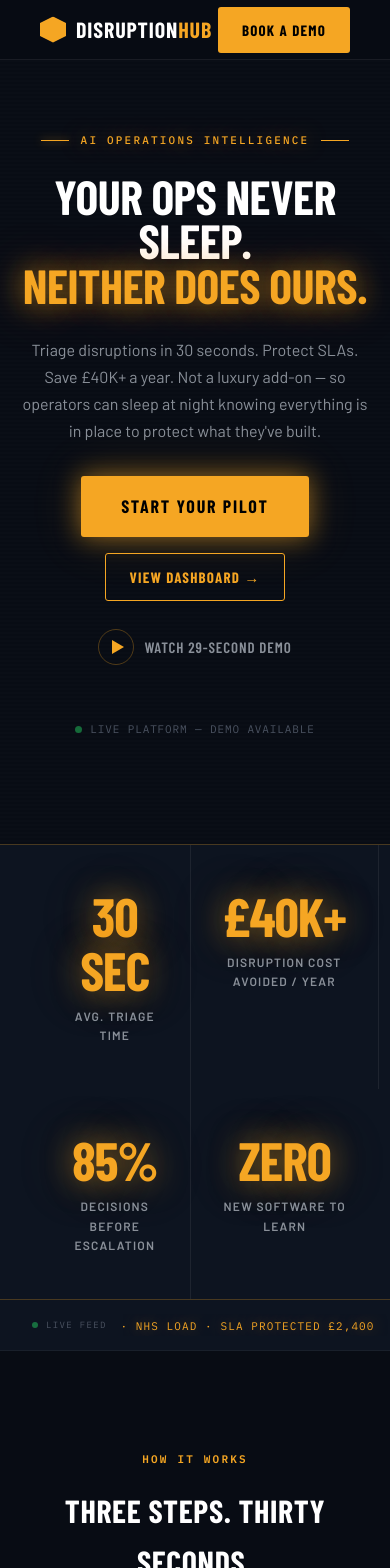
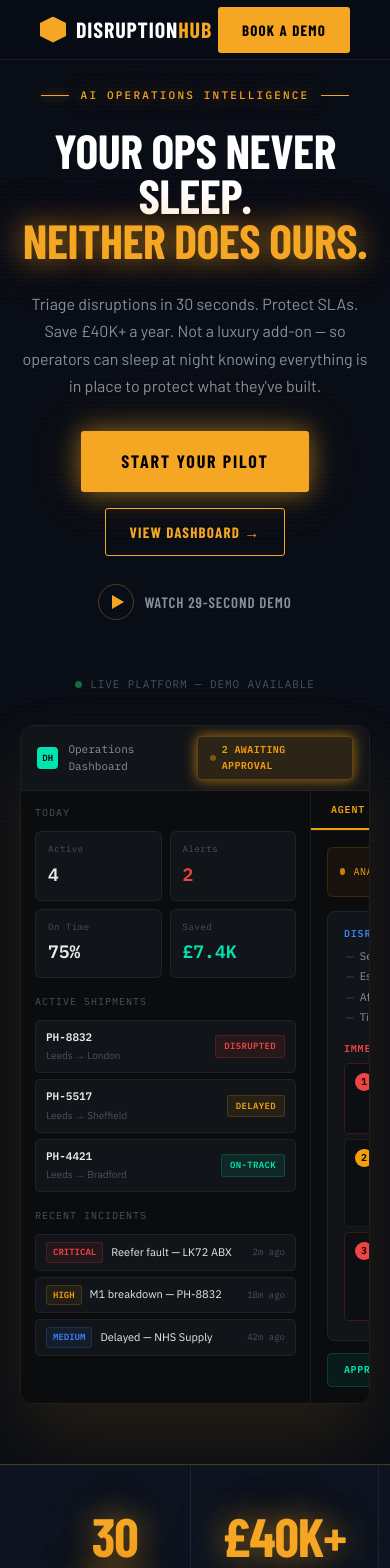
Before and after one commit to waterwellproject8-star/disruption-hub, a Next.js app: page / in a window 390 px wide. Shown: the top 1568 px of the page. Built offline with nearby package versions, Linux system fonts and the light colour scheme; a web font is replaced by a local one.

Commit message:
page.js: embed DashboardPreview in hero section — two-column flex layout with 3D perspective transform, mobile-responsive column stacking at 768px

```diff
--- a/app/page.js
+++ b/app/page.js
@@ -1,6 +1,7 @@
 'use client'
 import { useState } from 'react'
 import Link from 'next/link'
+import DashboardPreview from '@/components/DashboardPreview'
 
 // ── DESIGN TOKENS ─────────────────────────────────────────────────────────────
 const T = {
@@ -123,10 +124,12 @@ export default function HomePage() {
           .hero-truck-bg { display: none !important; }
           .hero-overlay { display: none !important; }
           .hero-glow { display: none !important; }
+          .hero-columns { flex-direction: column !important; gap: 32px !important; }
           .hero-content { text-align: center; max-width: 100% !important; }
           .hero-sub { margin: 0 auto 32px !important; font-size: 16px !important; }
           .hero-ctas { justify-content: center; flex-direction: column; align-items: center; }
           .hero-badge { justify-content: center; }
+          .hero-dashboard { max-width: 100% !important; transform: none !important; }
         }
         @media (max-width: 640px) {
           .founder-card { grid-template-columns: 80px 1fr !important; column-gap: 16px !important; padding: 28px 20px !important; }
@@ -193,7 +196,8 @@ export default function HomePage() {
           background: 'radial-gradient(ellipse 50% 60% at 20% 55%, rgba(245,166,35,0.07) 0%, transparent 70%)',
         }} />
 
-        <div className="hero-content" style={{ position: 'relative', zIndex: 2, maxWidth: 720 }}>
+        <div className="hero-columns" style={{ position: 'relative', zIndex: 2, display: 'flex', alignItems: 'center', gap: 48, width: '100%' }}>
+        <div className="hero-content" style={{ maxWidth: 720, flexShrink: 0 }}>
           {/* Label */}
           <div style={{
             fontFamily: FF.mono, fontSize: 11, fontWeight: 500,
@@ -290,6 +294,16 @@ export default function HomePage() {
               LIVE PLATFORM — DEMO AVAILABLE
             </span>
           </div>
+        </div>
+        <div className="hero-dashboard" style={{
+          maxWidth: 580, flexShrink: 1, minWidth: 0,
+          transform: 'perspective(1000px) rotateY(-4deg) rotateX(2deg)',
+          boxShadow: '0 40px 80px rgba(245,166,35,0.12)',
+          borderRadius: 12,
+          overflow: 'hidden',
+        }}>
+          <DashboardPreview />
+        </div>
         </div>
       </section>
 
```
